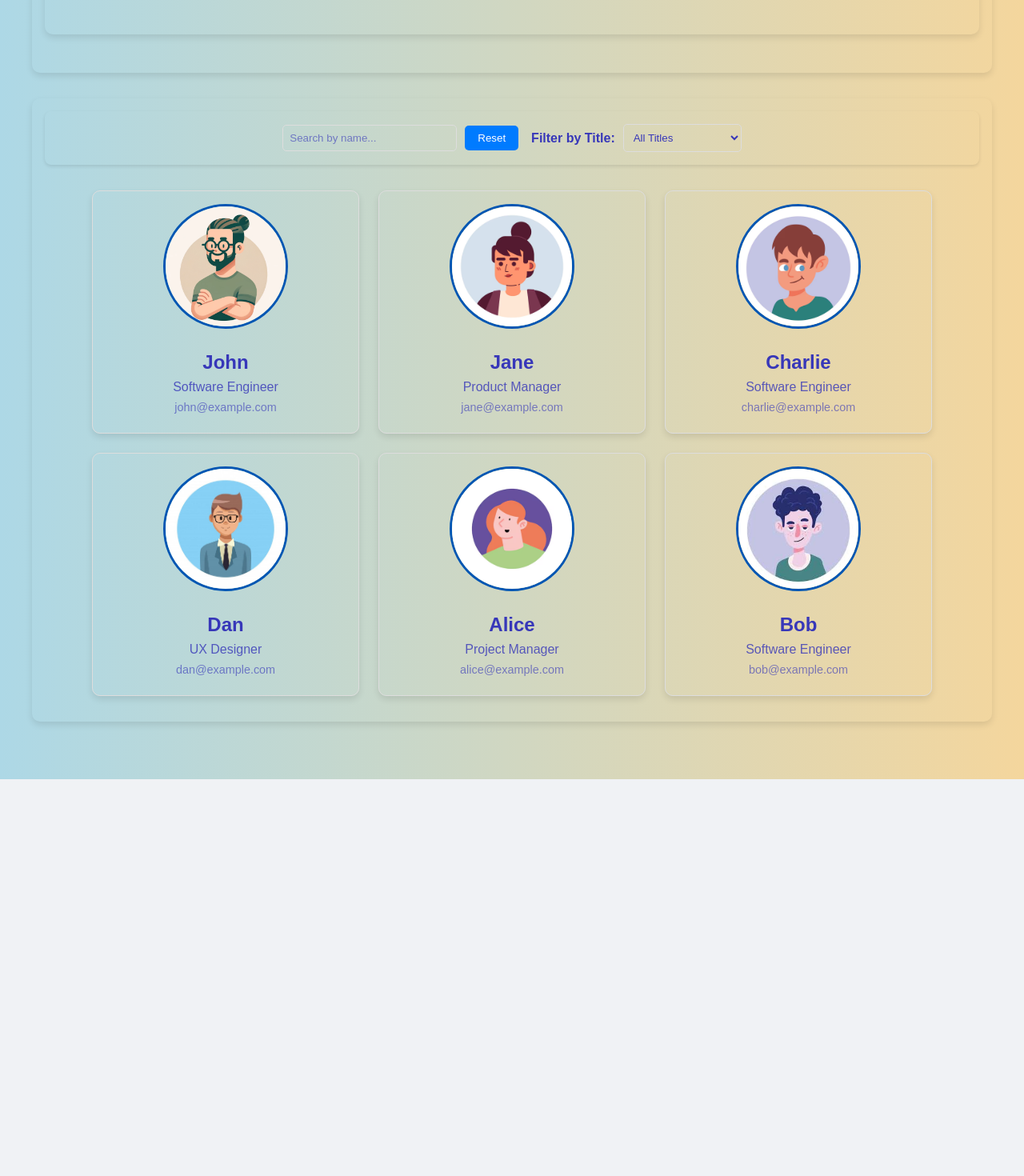
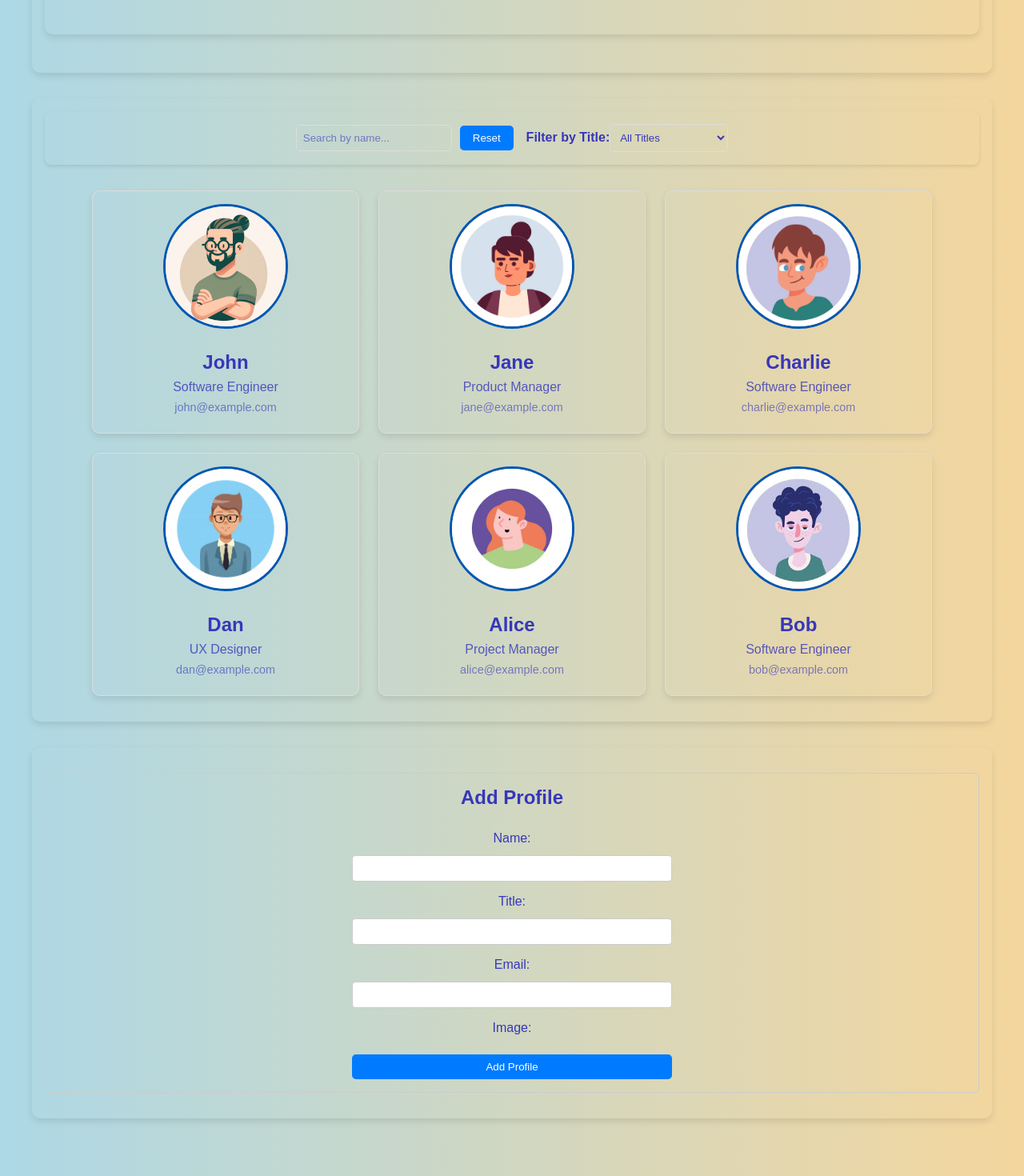
Before and after one commit to MaceeW/CGT390, a React app: page / in a window 1280 px wide. Shown: the part 508-1978 px from the top of the page at 80% size. Before the commit the page ends 1482 px from the top, so only its background shows below. Built offline with nearby package versions, Linux system fonts and the light colour scheme; the HTML template or start-up script is replaced by a standard one.

Commit message:
Lab 7 Form and Form Validation

```diff
--- a/src/App.jsx
+++ b/src/App.jsx
@@ -13,6 +13,7 @@ import img5 from "./assets/img5.jpg"
 import img6 from "./assets/img6.jpg"
 import Search from './components/Search';
 import styles from './App.module.css'
+import AddProfile from "./components/AddProfile";
 
 function App() {
   const profiles = [
@@ -24,29 +25,32 @@ function App() {
     {name: "Bob", title: "Software Engineer", email: "bob@example.com", img: img3}
   ]
 
-  const [mode, setMode] = useState('light');
-  const uniqueTitles = [...new Set(profiles.map(profile => profile.title))];
+  const titles = [...new Set(profiles.map(profile => profile.title))]
+  const [title, setTitle] = useState("")
+  const [search, setSearch] = useState("")
+  const [mode, setMode] = useState("light")
 
-  const [searchTerm, setSearchTerm] = useState("");
-  const [filterTitle, setFilterTitle] = useState("");
-
-  const handleReset = () => {
-    setSearchTerm("");
-    setFilterTitle("");
-  };
-
-  const filteredProfiles = profiles.filter(profile => {
-    const nameMatch = profile.name.toLowerCase().includes(searchTerm.toLowerCase());
-    const titleMatch = filterTitle === "" || profile.title === filterTitle;
-    return nameMatch && titleMatch;
-  });
+  const changeMode = () => {
+    setMode(mode==="dark"?"light":"dark")
+  }
+  const handleChange = (event) => {
+    setTitle(event.target.value)
+  }
+  const handleSearch = (event) => {
+    setSearch(event.target.value)
+  }
+  const handleClick = () => {
+    setTitle("")
+    setSearch("")
+  }
+  const filteredProfiles = profiles.filter(profile =>
+    (!title || profile.title===title) && profile.name.toLowerCase().includes(search.toLowerCase())
+  )
 
   useEffect(() => {
     document.body.className = mode === 'dark' ? styles.darkMode : styles.lightMode;
-    return () => {
-      document.body.className = '';
-    };
-  }, [mode, styles.darkMode, styles.lightMode]);
+    return () => { document.body.className = ''; };
+  }, [mode]);
 
    return (
     <div className={styles.app}>
@@ -63,13 +67,13 @@ function App() {
         <CardWrapper id="profiles" className={styles.cardWrapper}>
           <div className={styles.controls}>
             <Search
-              searchTerm={searchTerm}
-              setSearchTerm={setSearchTerm}
-              handleReset={handleReset} />
+              searchTerm={search}
+              onSearchChange={handleSearch}
+              onReset={handleClick} />
             <Filters
-              titles={uniqueTitles}
-              filterTitle={filterTitle}
-              setFilterTitle={setFilterTitle} />
+              titles={titles}
+              selectedTitle={title}
+              onTitleChange={handleChange} />
           </div>
           <div className={styles.flexContainer}>
             {
@@ -79,6 +83,9 @@ function App() {
             }
           </div>
         </CardWrapper>
+        <CardWrapper id="add-profile" className={styles.cardWrapper}>
+          <AddProfile />
+        </CardWrapper>
       </main>
     </div>
   );
--- /dev/null
+++ b/src/components/AddProfile.jsx
@@ -0,0 +1,61 @@
+import { useState } from "react";
+import '../styles/addProfile.css';
+
+const stripTags = (s) => String(s ?? "").replace(/<\/?[^>]+>/g, "");
+const trimCollapse = (s) => String(s ?? "").trim().replace(/\s+/g, " ");
+
+const AddProfile = () => {
+  const [name, setName] = useState("");
+  const [title, setTitle] = useState("");
+  const [email, setEmail] = useState("");
+  const [img, setImg] = useState(null);
+  const [error, setError] = useState("");
+  const [success, setSuccess] = useState("");
+
+  const handleSubmit = (e) => {
+    e.preventDefault();
+    setError("");
+    setSuccess("");
+
+    if (!name || !title || !email) {
+      setError("Name, Title, and Email are required fields.");
+      return;
+    }
+
+    const sanitizedProfile = {
+      name: trimCollapse(stripTags(name)),
+      title: trimCollapse(stripTags(title)),
+      email: trimCollapse(stripTags(email)),
+      img
+    };
+
+    console.log("Submitting sanitized profile:", sanitizedProfile);
+    setSuccess("Profile added successfully!");
+
+    setName("");
+    setTitle("");
+    setEmail("");
+    setImg(null);
+    e.target.reset();
+  };
+
+  return (
+    <div className="add-profile">
+      <h2>Add Profile</h2>
+      {error && <p className="error-message">{error}</p>}
+      {success && <p className="success-message">{success}</p>}
+      <form onSubmit={handleSubmit}>
+        <label htmlFor="name">Name:</label>
+        <input type="text" name="name" id="name" value={name} onChange={(e) => setName(e.target.value)} />
+        <label htmlFor="title">Title:</label>
+        <input type="text" name="title" id="title" value={title} onChange={(e) => setTitle(e.target.value)} />
+        <label htmlFor="email">Email:</label>
+        <input type="email" name="email" id="email" value={email} onChange={(e) => setEmail(e.target.value)} />
+        <label htmlFor="img">Image:</label>
+        <button type="submit" >Add Profile</button>
+      </form>
+    </div>
+  );
+};
+
+export default AddProfile;
--- a/src/components/Filters.jsx
+++ b/src/components/Filters.jsx
@@ -1,6 +1,6 @@
 import styles from './filters.module.css';
 
-const Filters = ({ titles, filterTitle, setFilterTitle }) => {
+const Filters = ({ titles, selectedTitle, onTitleChange }) => {
 
    return (
     <div className={styles.filtersContainer}>
@@ -9,8 +9,8 @@ const Filters = ({ titles, filterTitle, setFilterTitle }) => {
       </label>
       <select
         id="title-filter"
-        onChange={(e) => setFilterTitle(e.target.value)}
-        value={filterTitle}
+        onChange={onTitleChange}
+        value={selectedTitle}
         className={styles.filterSelect}
       >
         <option value="">All Titles</option>
--- a/src/components/Search.jsx
+++ b/src/components/Search.jsx
@@ -1,18 +1,16 @@
-import styles from './Search.module.css';
+import styles from './search.module.css';
 
-const Search = ({ searchTerm, handleReset, setSearchTerm }) => {
+const Search = ({ searchTerm, onSearchChange, onReset }) => {
   return (
     <div className={styles.searchContainer}>
       <input
         type="text"
         placeholder="Search by name..."
         value={searchTerm}
-        onChange={(e) => setSearchTerm(e.target.value)}
+        onChange={onSearchChange}
         className={styles.searchInput}
       />
-      <button onClick={handleReset} className={styles.resetButton}>
-        Reset
-      </button>
+      <button onClick={onReset} className={styles.resetButton}>Reset</button>
     </div>
   );
 };
--- a/src/components/filters.module.css
+++ b/src/components/filters.module.css
@@ -1,5 +1,5 @@
 .filtersContainer {
-  display: flex;
+  flex-wrap: wrap;
   gap: 10px;
   align-items: center;
 }
--- a/src/components/search.module.css
+++ b/src/components/search.module.css
@@ -10,7 +10,8 @@
   border-radius: 5px;
   background-color: var(--card-bg);
   color: var(--text-color);
-  width: 200px;
+  width: 100%;
+  max-width: 200px;
   transition: all 0.3s ease;
 }
 
--- /dev/null
+++ b/src/styles/addProfile.css
@@ -0,0 +1,70 @@
+.add-profile {
+  border: 1px solid #ccc;
+  border-radius: 5px;
+  padding: 16px;
+  margin: 16px 0;
+}
+
+.add-profile h2 {
+  margin-top: 0;
+}
+
+.add-profile label {
+  display: block;
+  margin: 8px 0 4px;
+}
+
+.add-profile input[type="text"],
+.add-profile input[type="email"],
+.add-profile textarea {
+  width: 100%;
+  padding: 8px;
+  border: 1px solid #ccc;
+  border-radius: 4px;
+}
+.add-profile button {
+  margin-top: 12px;
+  display:block;
+}
+.add-profile .success-message {
+  color: green;
+  margin-top: 10px;
+}
+
+.add-profile form {
+  display: flex;
+  flex-direction: column;
+  gap: 0.5rem;
+  align-items: center;
+}
+.add-profile form input[type="text"],
+.add-profile form input[type="email"],
+.add-profile form textarea {
+  width: 100%;
+  max-width: 400px;
+  padding: 8px;
+  border: 1px solid #ccc;
+  border-radius: 4px;
+  box-sizing: border-box;
+}
+
+.add-profile form button {
+  width: 100%;
+  max-width: 400px;
+  cursor: pointer;
+  padding: 0.5rem 1rem;
+  border: none;
+  border-radius: 5px;
+  background-color: var(--button-bg);
+  color: var(--button-text);
+  transition: background-color 0.3s ease;
+}
+
+.add-profile form button:hover {
+  background-color: var(--accent-color);
+}
+
+.add-profile .error-message {
+  color: red;
+  margin-top: 10px;
+}
```
